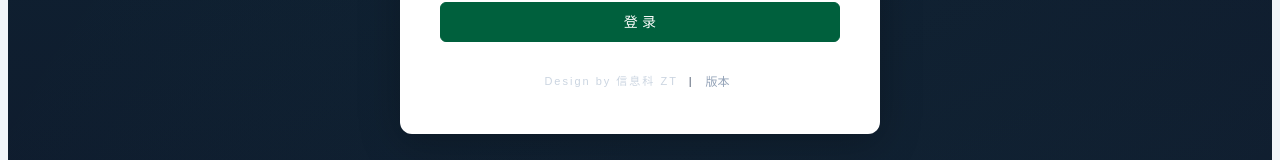
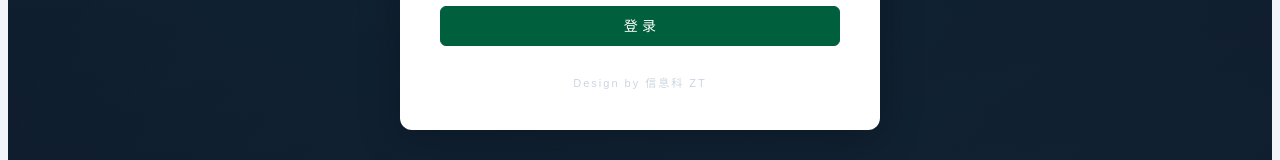
Before and after one commit to is81/HospitalStats, a Vue app in the folder hospital-stats-frontend/: page /login in a window 1280 px wide. Shown: the part 462-622 px from the top of the page. Built offline with nearby package versions, Linux system fonts and the light colour scheme.

Commit message:
style: 登录页版本改为点击 Design by 弹出

```diff
--- a/hospital-stats-frontend/src/views/Login.vue
+++ b/hospital-stats-frontend/src/views/Login.vue
@@ -18,8 +18,13 @@ async function handleLogin() {
   try {
     await authStore.login(username.value, password.value);
     ElMessage.success('登录成功');
-  } catch {
-    ElMessage.error('用户名或密码错误');
+  } catch (err: any) {
+    const status = err.response?.status;
+    if (!err.response || status === 502 || status === 503 || status === 504) {
+      ElMessage.error('无法连接服务器，请检查后端是否启动');
+    } else {
+      ElMessage.error(err.response?.data?.message || '用户名或密码错误');
+    }
   } finally {
     loading.value = false;
   }
@@ -53,10 +58,8 @@ async function handleLogin() {
           </el-button>
         </el-form-item>
       </el-form>
-      <div class="login-footer">
+      <div class="login-footer" @click="showVersion = true" style="cursor: pointer">
         Design by 信息科 ZT
-        <span style="margin: 0 6px; color: #475569">|</span>
-        <el-button text size="small" @click="showVersion = true" class="version-btn">版本</el-button>
       </div>
     </div>
   </div>
@@ -153,9 +156,6 @@ async function handleLogin() {
   margin-top: 28px;
 }
 .version-link { color: #94a3b8; text-decoration: none; }
-.version-link:hover { color: #2dd4bf; }
-.version-btn { color: #94a3b8 !important; padding: 2px 6px; font-size: 12px; }
-.version-btn:hover { color: #2dd4bf !important; }
 .version-content { display: flex; flex-direction: column; gap: 24px; padding: 8px 16px 4px; }
 .version-block { position: relative; padding-left: 20px; border-left: 2px solid #e2e8f0; }
 .version-badge {
```
